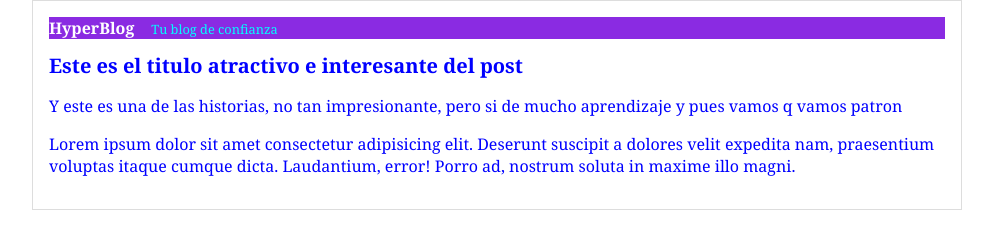
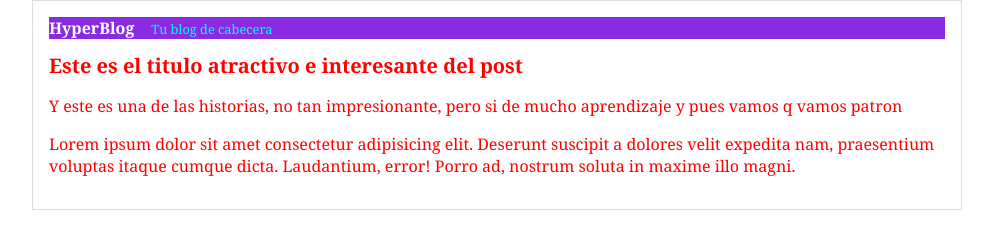
Before and after one commit to parangos12/hyperblog, a plain HTML site: page index.html in a window 1280 px wide. Shown: the whole page, without its empty margins (143-1136 px from the left). Drawn offline with Linux system fonts and the light colour scheme; files whose address does not match are found by name.

Commit message:
Modifique la cabecera y el color del texto

```diff
--- a/estilo css/estilo.css
+++ b/estilo css/estilo.css
@@ -1,5 +1,5 @@
 body{
-    color:blue;
+    color:red;
     text-align: center;
     font-family: Georgia, 'Times New Roman', Times, serif;
     font-size: 16px;
--- a/index.html
+++ b/index.html
@@ -12,7 +12,7 @@
         <div id="cabecera">
             HyperBlog
             <span id="tagline">
-                Tu blog de confianza
+                Tu blog de cabecera
             </span>
         </div>
         <div id="post">
```
